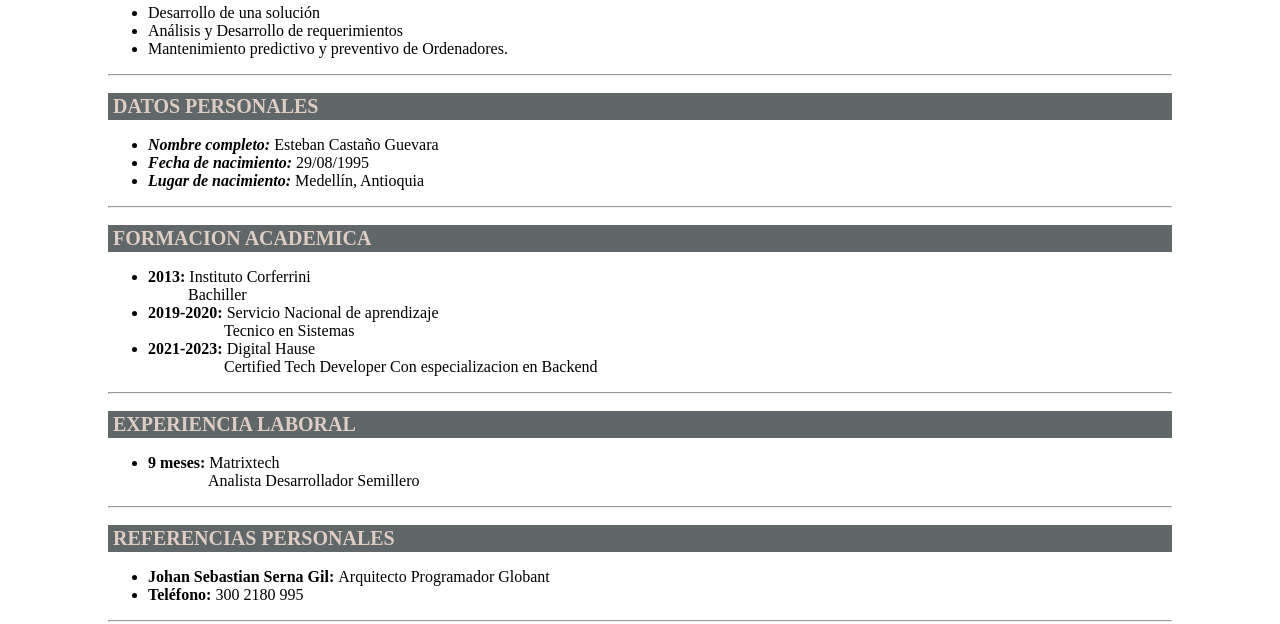
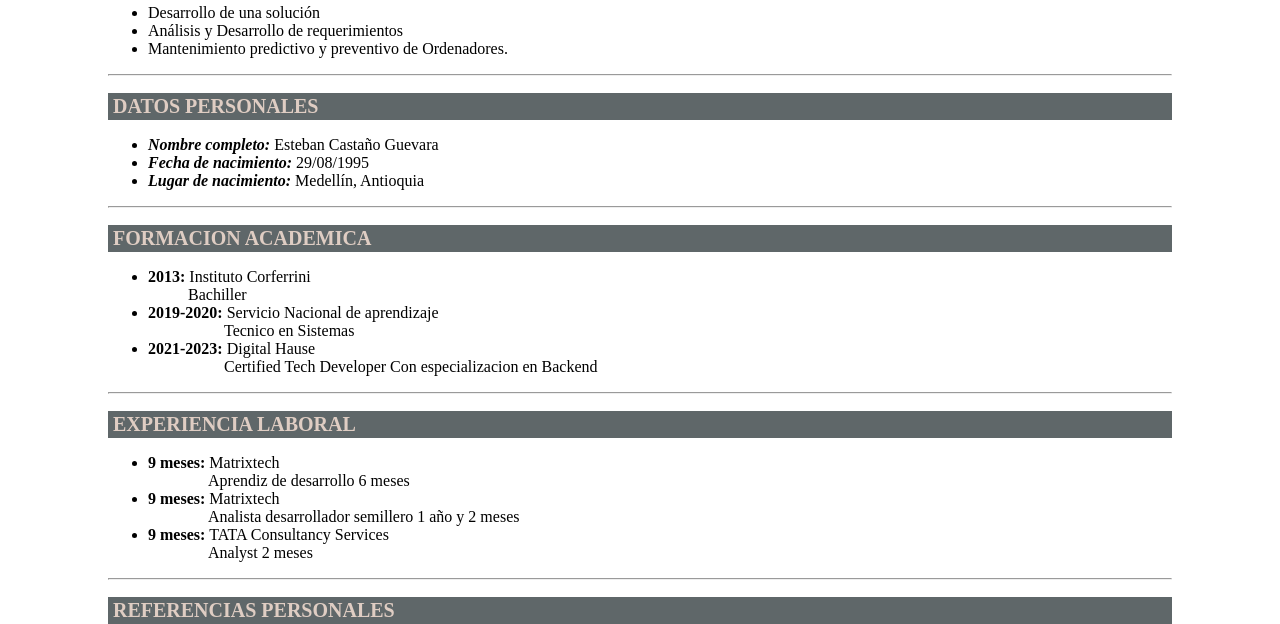
Before and after one commit to Esteban-dev-byte/CV, a plain HTML site: page index.html in a window 1280 px wide. Shown: the part 461-1085 px from the top of the page. Drawn offline with Linux system fonts and the light colour scheme.

Commit message:
Update CV

```diff
--- a/index.html
+++ b/index.html
@@ -56,7 +56,9 @@
         <div>
             <h2>EXPERIENCIA LABORAL</h2>
             <ul>
-                <li><span class="noitalic">9 meses: </span>Matrixtech <br> &nbsp;&nbsp;&nbsp;&nbsp;&nbsp;&nbsp;&nbsp;&nbsp;&nbsp;&nbsp;&nbsp;&nbsp;&nbsp;&nbsp;&nbsp;Analista Desarrollador Semillero</li>
+                <li><span class="noitalic">9 meses: </span>Matrixtech <br> &nbsp;&nbsp;&nbsp;&nbsp;&nbsp;&nbsp;&nbsp;&nbsp;&nbsp;&nbsp;&nbsp;&nbsp;&nbsp;&nbsp;&nbsp;Aprendiz de desarrollo 6 meses</li>
+                <li><span class="noitalic">9 meses: </span>Matrixtech <br> &nbsp;&nbsp;&nbsp;&nbsp;&nbsp;&nbsp;&nbsp;&nbsp;&nbsp;&nbsp;&nbsp;&nbsp;&nbsp;&nbsp;&nbsp;Analista desarrollador semillero 1 año y 2 meses</li>
+                <li><span class="noitalic">9 meses: </span>TATA Consultancy Services <br> &nbsp;&nbsp;&nbsp;&nbsp;&nbsp;&nbsp;&nbsp;&nbsp;&nbsp;&nbsp;&nbsp;&nbsp;&nbsp;&nbsp;&nbsp;Analyst 2 meses</li>
             </ul>
             <hr>
         </div>
```
